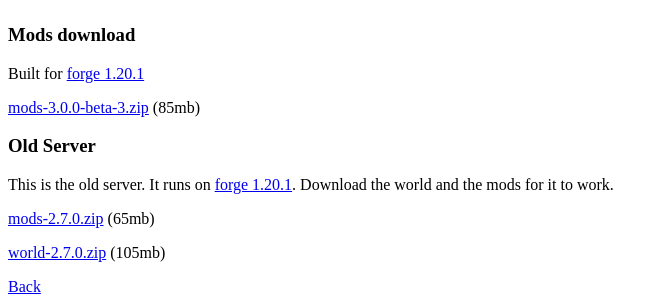
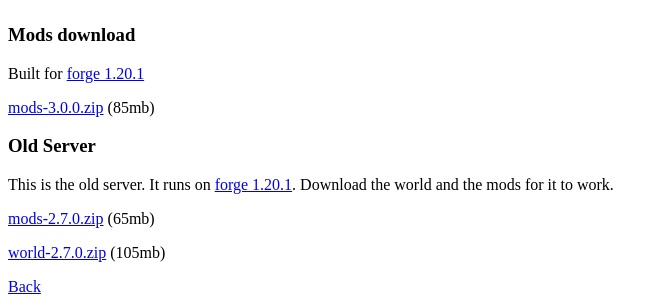
Before and after one commit to I-D-I-O-T-S-S/website, a PHP site: page /downloads in a window 1280 px wide. Shown: the part 364-662 px from the top of the page, without its empty margins (0-668 px from the left). Run offline with PHP 8.4, Linux system fonts and the light colour scheme; data that the repository does not hold is empty.

Commit message:
Release 3.0.0

```diff
--- a/IDIOTSS/downloads/index.php
+++ b/IDIOTSS/downloads/index.php
@@ -10,7 +10,7 @@
         <h3>Mods download</h3>
         <!-- <p><a href="<?php echo $path?>/downloads/latest.zip">latest.zip</a> (500 bytes)</p> -->
         <p>Built for <a href="https://files.minecraftforge.net/net/minecraftforge/forge/index_1.20.1.html">forge 1.20.1<a></p>
-        <p><a href="<?php echo $path?>/downloads/mods-3.0.0-beta-3.zip">mods-3.0.0-beta-3.zip</a> (85mb)</p>
+        <p><a href="<?php echo $path?>/downloads/mods-3.0.0.zip">mods-3.0.0.zip</a> (85mb)</p>
         <h3>Old Server</h3>
         <p>This is the old server. It runs on <a href="https://files.minecraftforge.net/net/minecraftforge/forge/index_1.20.1.html">forge 1.20.1<a>. Download the world and the mods for it to work.</p>
         <p><a href="<?php echo $path?>/downloads/mods-2.7.0.zip">mods-2.7.0.zip</a> (65mb)</p>
```
Also changed, not shown: 1 other file.
